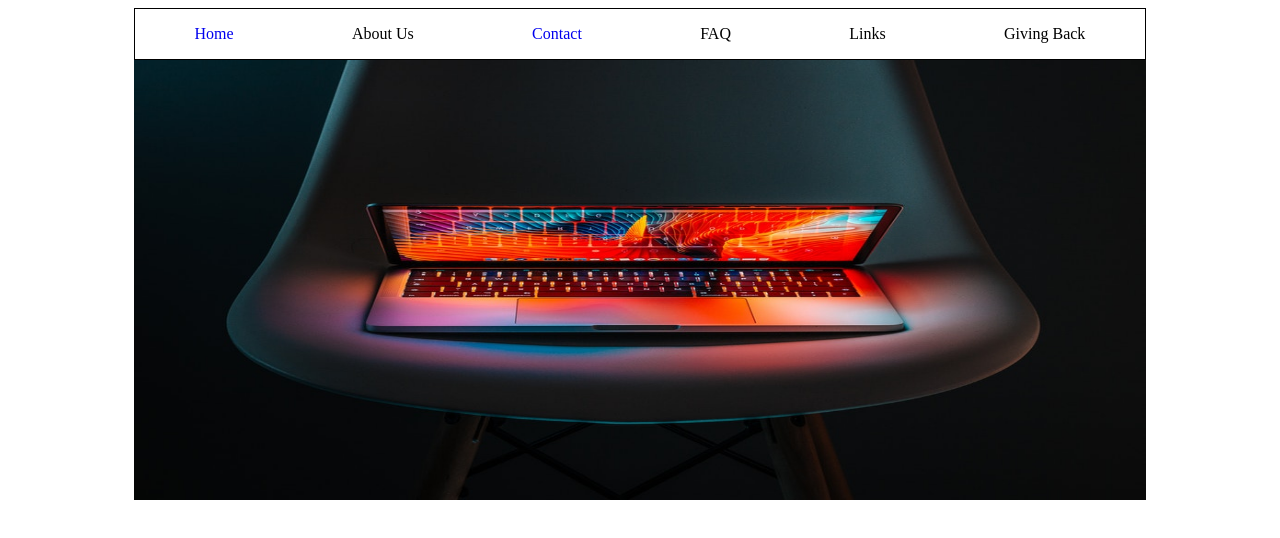
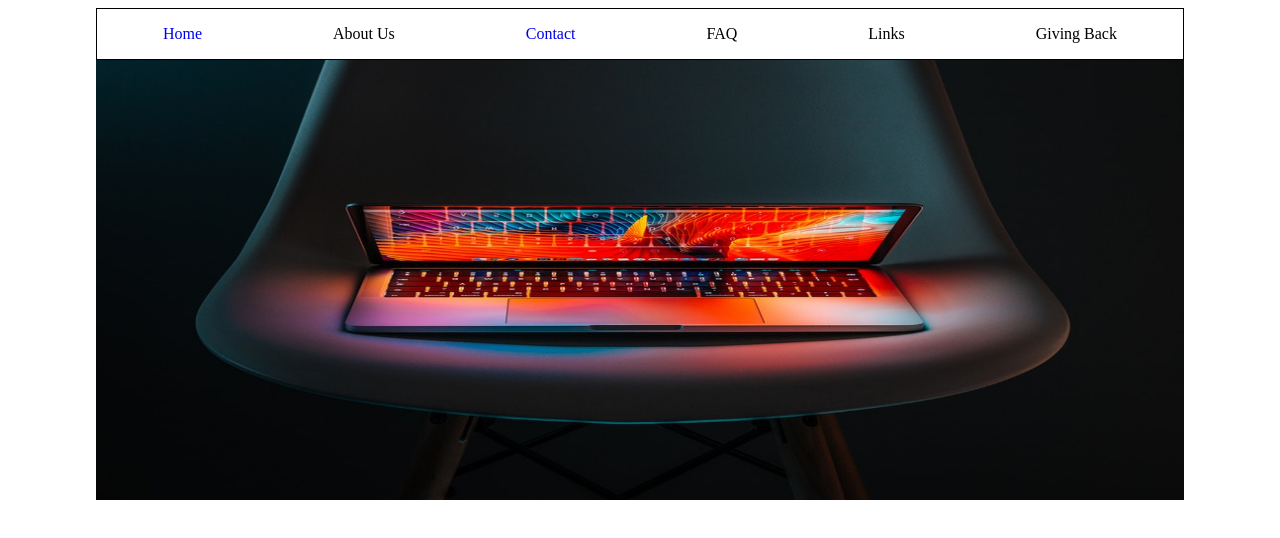
Before and after one commit to Miked0331/tenthward, a plain HTML site: page index.html in a window 1280 px wide. Drawn offline with Linux system fonts and the light colour scheme.

Commit message:
landing page

```diff
--- a/style.css
+++ b/style.css
@@ -27,7 +27,7 @@ input[type=text], select, textarea {
 
   /* Add a background color and some padding around the form */
   .container {
-    margin: 0 10% 0 10% ;
+    margin: 0 7% 0 7% ;
     border-radius: 5px;
     background-color: #f2f2f2;
     padding: 20px;
@@ -50,7 +50,7 @@ input[type=text], select, textarea {
       border: solid black 1px;
       list-style-type: none;
       justify-content: space-around;
-      margin: 0 10% 0 10%;
+      margin: 0 7% 0 7%;
       color: black;
       padding: 1em 0 1em 0;
   }
@@ -78,7 +78,7 @@ a {
 
   .landing {
     text-align: center;
-  margin: 0 10% 0 10%;
+  margin: 0 7% 0 7%;
 
   }
 
@@ -92,6 +92,5 @@ a {
       margin: 0px;
     display: block;
     text-align: center;
-
     }
   }
```
Also changed, not shown: index.html (+1 -0 lines).
